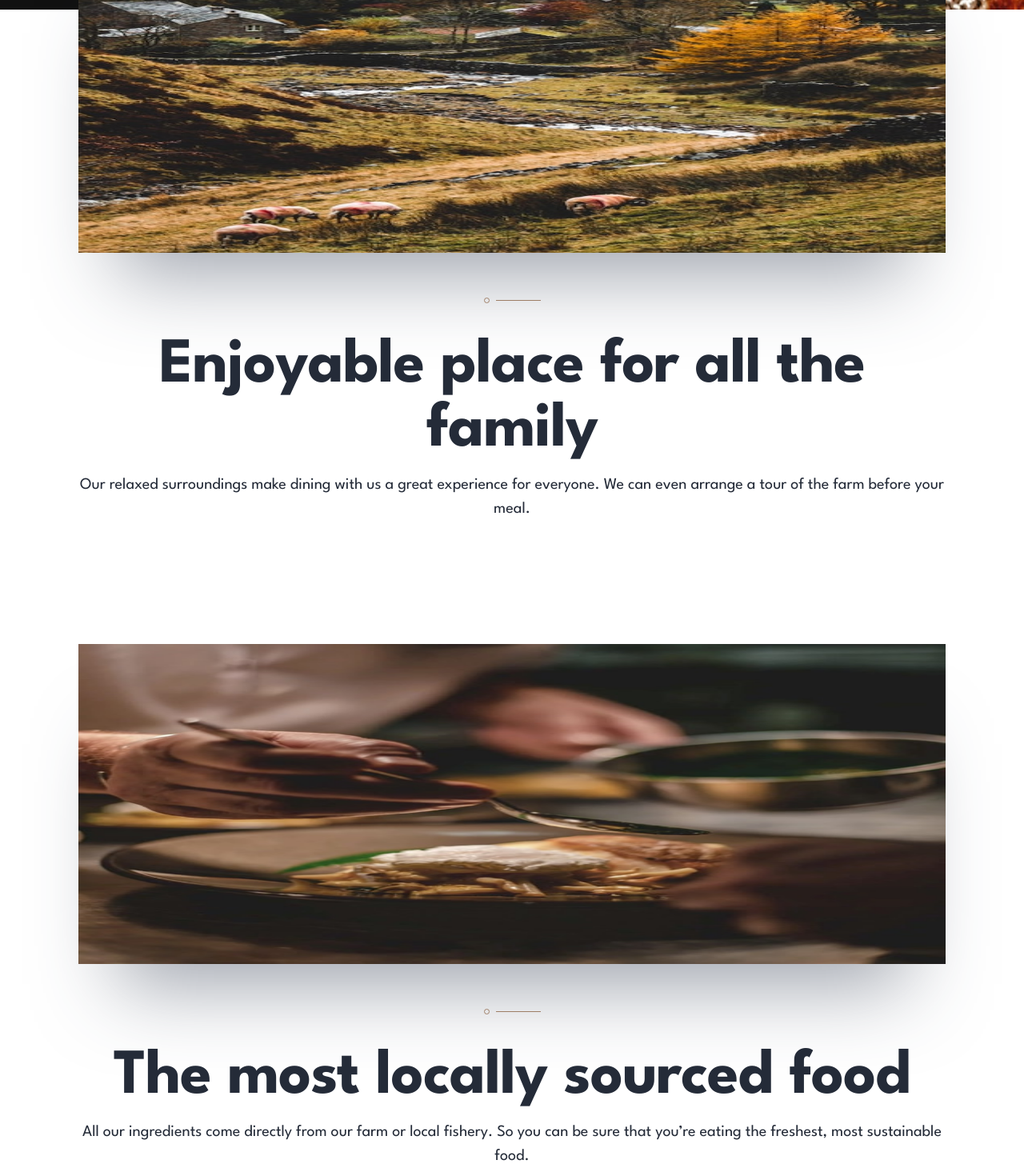
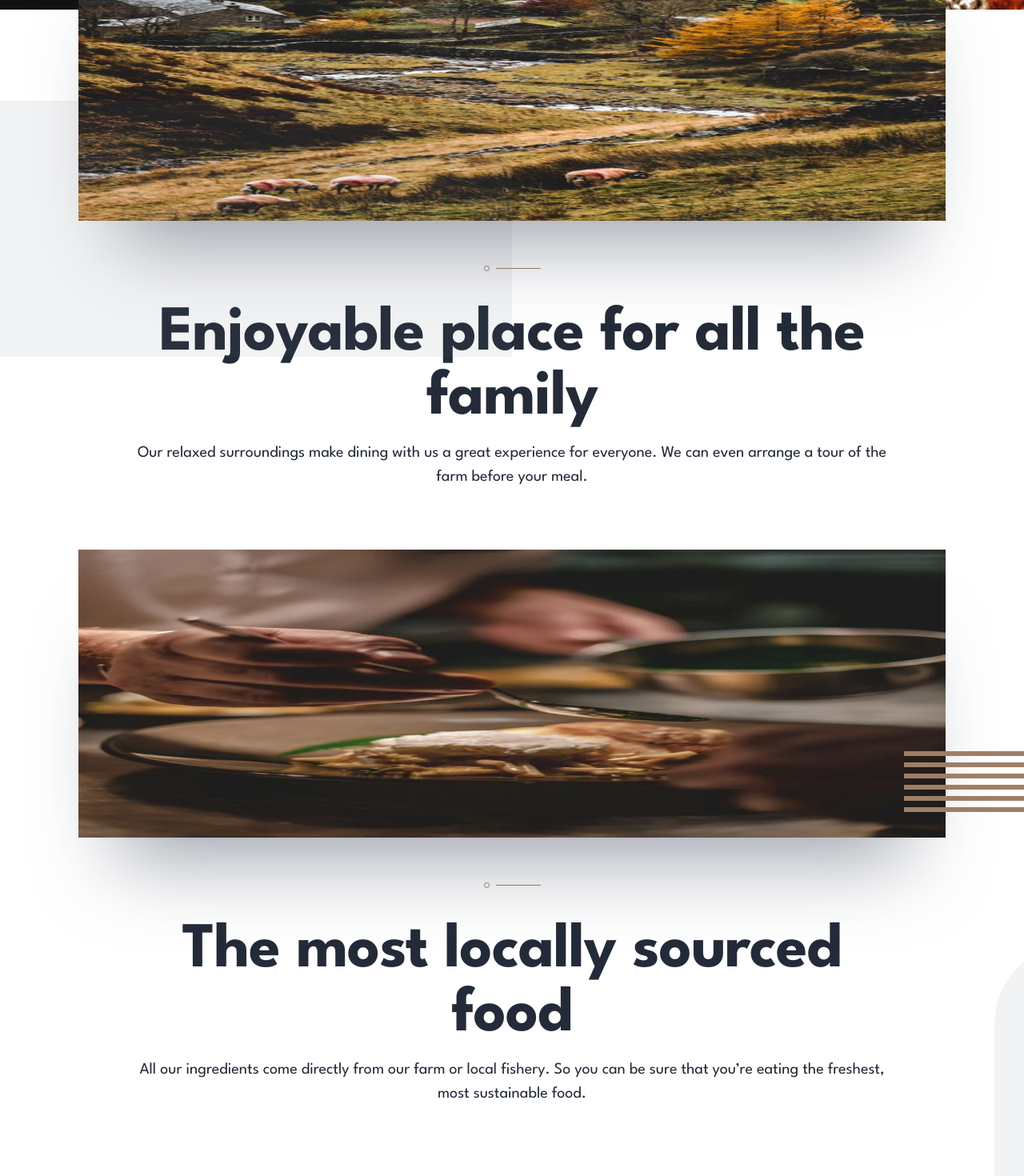
Before and after one commit to sophia-see/dine-restaurant, a Next.js app: page / in a window 1280 px wide. Shown: the part 980-2450 px from the top of the page at 80% size. Built offline with nearby package versions, Linux system fonts and the light colour scheme.

Commit message:
added patterns in about section

```diff
--- a/components/about/About.tsx
+++ b/components/about/About.tsx
@@ -10,21 +10,31 @@ import Item from './Item'
 import ItemContainer from './ItemContainer'
 import useDeviceSize from '@/hooks/use-device-size'
 
+function ImageContainer ({children}: {children:React.ReactNode}) {
+  return (
+    <div className='relative h-[400px] md:h-[360px]'>
+      {children}
+    </div>
+  )
+}
+
 export default function About() {
   const {currSize} = useDeviceSize();
 
   return (
-    <section className='pb-[101px]'>
-      <div className="relative h-[662px] md:h-[675px] md:mb-[118px]">
+    <section>
+      <div className="relative h-[662px] md:h-[675px]">
         <AboutItem className="absolute top-[-72px] md:top-[-96px]">
+          <ImageContainer>
             <Image
               src={`/images/homepage/enjoyable-place-${currSize}.jpg`}
               sizes="100vw"
               width={0}
               height={0}
               alt="a place full of nature"
-            className="w-full h-[400px] shadow-[0_75px_100px_-50px_rgba(56,66,85,50%)]"
+              className="w-full h-full shadow-[0_75px_100px_-50px_rgba(56,66,85,50%)]"
             />
+          </ImageContainer>
           <ItemContainer>
             <Divider />
             <Item>
@@ -38,16 +48,38 @@ export default function About() {
             </Item>
           </ItemContainer>
         </AboutItem>
+        <div className='hidden md:block absolute top-[50%] right-[50%] -translate-y-[70%]'>
+          <Image
+            src={"/images/patterns/pattern-curve-top-right.svg"}
+            sizes='100vw'
+            width={0}
+            height={0}
+            alt='pattern with curved at the top right'
+            className='w-auto h-[320px]'
+          />
         </div>
-      <AboutItem>
+      </div>
+      <AboutItem className='relative h-full md:pb-[118px]'>
+        <ImageContainer>
           <Image
             src={`/images/homepage/locally-sourced-${currSize}.jpg`}
             sizes="100vw"
             width={0}
             height={0}
             alt="a freshly cooked food"
-          className="w-full h-[400px] shadow-[0_75px_100px_-50px_rgba(56,66,85,50%)]"
+            className="w-full h-full shadow-[0_75px_100px_-50px_rgba(56,66,85,50%)]"
           />
+          <div className='absolute top-[70%] right-[-10%]'>
+            <Image
+              src={"/images/patterns/pattern-lines.svg"}
+              sizes='100vw'
+              width={0}
+              height={0}
+              className='w-auto h-auto'
+              alt='lines pattern'
+            />
+          </div>
+        </ImageContainer>
         <ItemContainer>
           <Divider />
           <Item>
@@ -60,6 +92,16 @@ export default function About() {
             />
           </Item>
         </ItemContainer>
+        <div className='hidden md:block absolute bottom-0 -right-[67%] overflow-hidden'>
+          <Image
+            src={"/images/patterns/pattern-curve-top-left.svg"}
+            sizes='100vw'
+            width={0}
+            height={0}
+            alt='pattern with curved at the top right'
+            className='w-auto h-[320px]'
+          />
+        </div>
       </AboutItem>
     </section>
   )
--- a/components/about/AboutItem.tsx
+++ b/components/about/AboutItem.tsx
@@ -6,7 +6,7 @@ interface AboutItemsProps extends React.HTMLAttributes<HTMLDivElement> {
 
 export default function AboutItem({children, className, ...props}: AboutItemsProps) {
   return (
-    <div className={`mx-6 md:mx-[98px] flex flex-col gap-[48px] md:gap-[56px] text-ebony-clay ${className || ""}`}>
+    <div className={`overflow-hidden px-6 md:px-[98px] flex flex-col gap-[48px] md:gap-[56px] text-ebony-clay ${className || ""}`}>
       {children}
     </div>
   )
--- a/components/about/ItemContainer.tsx
+++ b/components/about/ItemContainer.tsx
@@ -2,7 +2,7 @@ import React from 'react'
 
 export default function ItemContainer({children}: {children: React.ReactNode}) {
   return (
-    <div className="flex flex-col justify-center items-center gap-9 md:gap-[39px]">
+    <div className="flex flex-col justify-center items-center gap-9 md:gap-[39px] md:mx-[58px]">
       {children}
     </div>
   )
```
Lines whose indentation alone changed are shown as unchanged.
